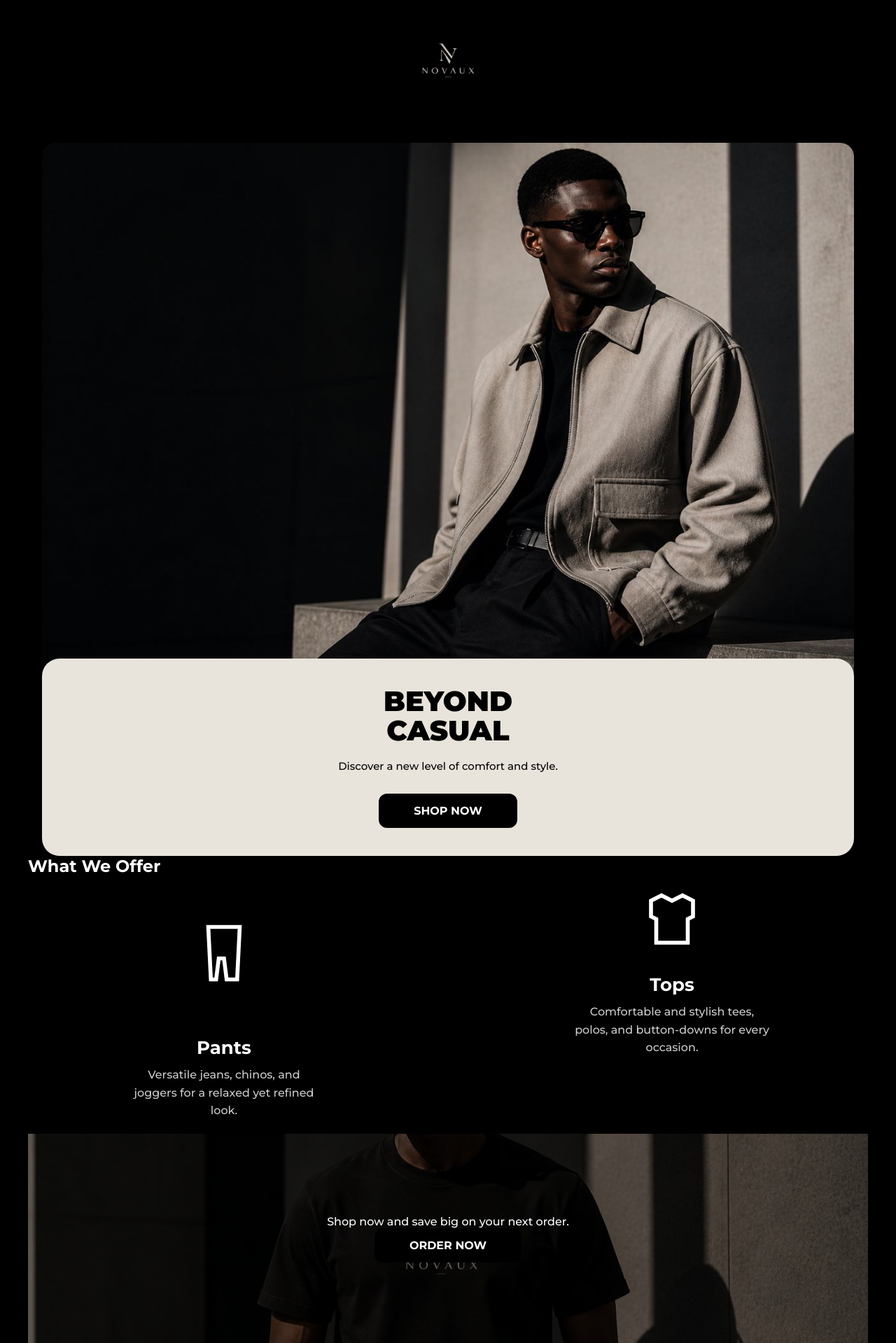
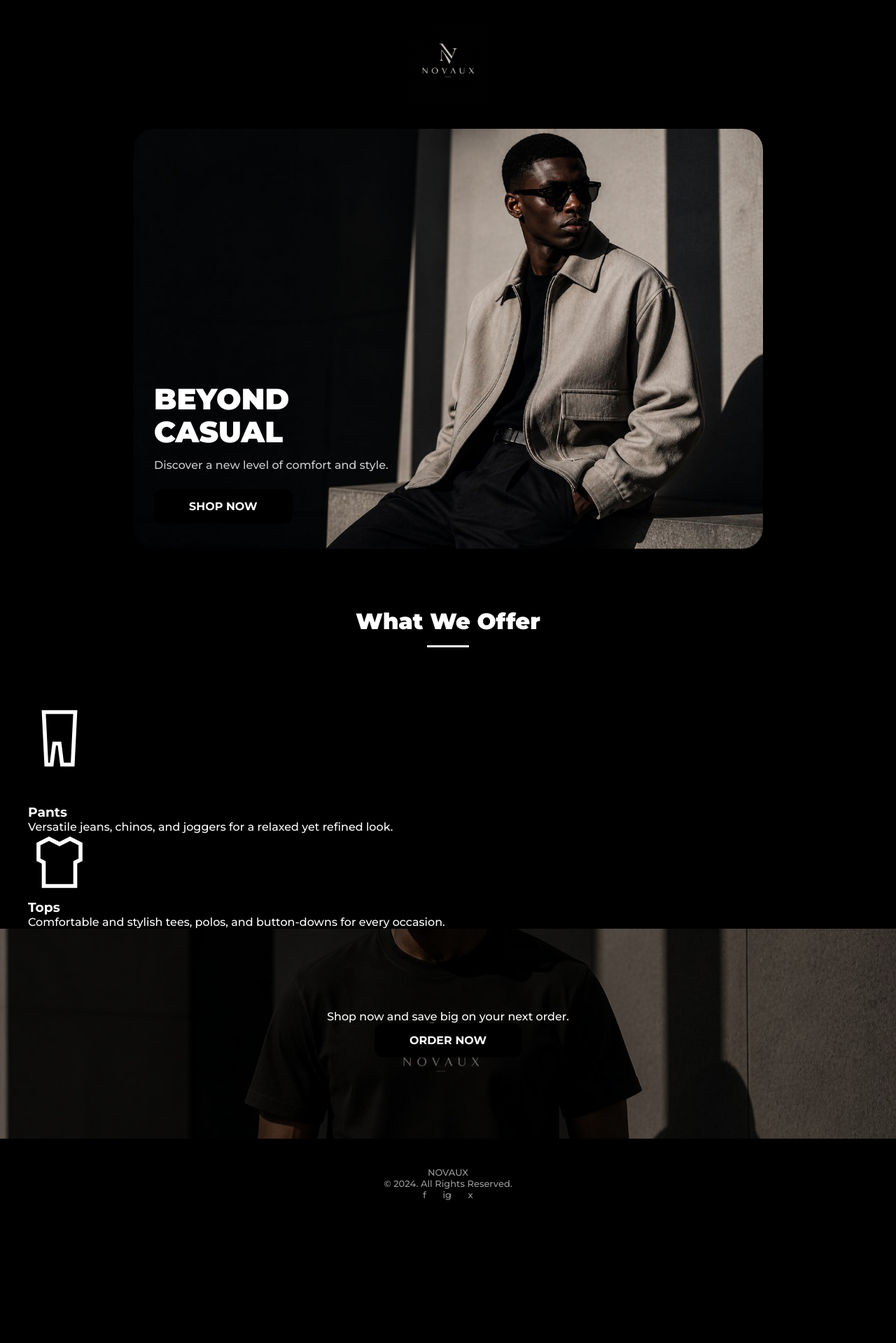
Before and after one commit to victormbah/ANIMART, a Django app: page /catalog/ in a window 1280 px wide. Shown: the top 1919 px of the page at 70% size. After the commit the page ends 1715 px from the top, so only its background shows below. Run offline with Django 5.2, Linux system fonts and the light colour scheme.

Commit message:
landing page3

```diff
--- a/catalog/templates/index.html
+++ b/catalog/templates/index.html
@@ -40,12 +40,45 @@ body {
 }
 
 .hero {
-    padding: 20px;
+    position: relative;
+    width: 100%;
+    max-width: 900px;
+    margin: 0 auto;
 }
 
 .hero img {
     width: 100%;
-    border-radius: 20px;
+    border-radius: 30px;
+}
+
+.hero-overlay {
+    position: absolute;
+    bottom: 40px;
+    left: 30px;
+    right: 30px;
+    color: #fff;
+}
+
+.hero-overlay h1 {
+    font-size: 42px;
+    font-weight: 900;
+    line-height: 1.1;
+}
+
+.hero-overlay p {
+    margin: 15px 0 25px;
+    font-size: 16px;
+    opacity: 0.8;
+}
+
+.btn {
+    display: inline-block;
+    background: #000;
+    padding: 14px 40px;
+    border-radius: 12px;
+    color: #fff;
+    text-decoration: none;
+    font-weight: 600;
 }
 
 .card {
@@ -81,60 +114,21 @@ body {
     font-weight: 600;
 }
 
-.offer-section {
-    background: #000;
-    color: #fff;
-    padding: 100px 20px;
+.offer-title {
     text-align: center;
+    margin: 80px 0 40px;
 }
 
-.offer-section h2 {
-    font-size: 48px;
-    font-weight: 900;
-    margin-bottom: 60px;
+.offer-title h2 {
+    font-size: 32px;
+    font-weight: 800;
 }
 
-.offer-grid {
-    display: grid;
-    grid-template-columns: 1fr;
-    gap: 40px;
-    justify-items: center;
-    text-align: center;
-}
-
-@media (min-width: 768px) {
-    .offer-grid {
-        grid-template-columns: 1fr 1fr;
-        gap: 80px;
-    }
-}
-
-.offer-box {
-    max-width: 320px;
-    padding: 20px;
-    transition: transform 0.3s ease;
-
-}
-
-.offer-box:hover {
-    transform: translateY(-10px);
-}
-
-.icon {
-    margin-bottom: 25px;
-}
-
-.offer-box h3 {
-    font-size: 26px;
-    font-weight: 700;
-    margin-bottom: 10px;
-    margin-top: 15px;
-}
-
-.offer-box p {
-    font-size: 16px;
-    opacity: 0.8;
-    line-height: 1.6;
+.line {
+    width: 60px;
+    height: 3px;
+    background: #fff;
+    margin: 15px auto 0;
 }
 
 .promo {
@@ -183,17 +177,19 @@ body {
 
 <div class="hero">
     <img src="{% static 'images/main-image.png' %}" alt="Main Image">
+    <div class="hero-overlay">
+        <h1>BEYOND<br>CASUAL</h1>
+        <p>Discover a new level of comfort and style.</p>
+        <a href="{% url 'shop' %}" class="btn">SHOP NOW</a>
+    </div>
 </div>
 
-<div class="card">
-    <h1>BEYOND<br>CASUAL</h1>
-    <p>Discover a new level of comfort and style.</p>
-    <a href="{% url 'shop' %}" class="btn">SHOP NOW</a>
+<div class="offer-title">
+    <h2>What We Offer</h2>
+    <div class="line"></div>
 </div>
 
-<h2>What We Offer</h2>
 
-<div class="offer-grid">
 
     <!-- PANTS -->
     <div class="offer-box">
@@ -209,7 +205,7 @@ body {
     <!-- TOPS -->
     <div class="offer-box">
         <div class="icon">
-            <svg width="180" height="90" viewBox="0 0 24 24" fill="none" stroke="#fff" stroke-width="1.5">
+            <svg width="90" height="90" viewBox="0 0 24 24" fill="none" stroke="#fff" stroke-width="1.5">
                 <path d="M4 4l4-2 4 2 4-2 4 2v6l-2 1v9H6v-9l-2-1V4z"/>
             </svg>
         </div>
```
